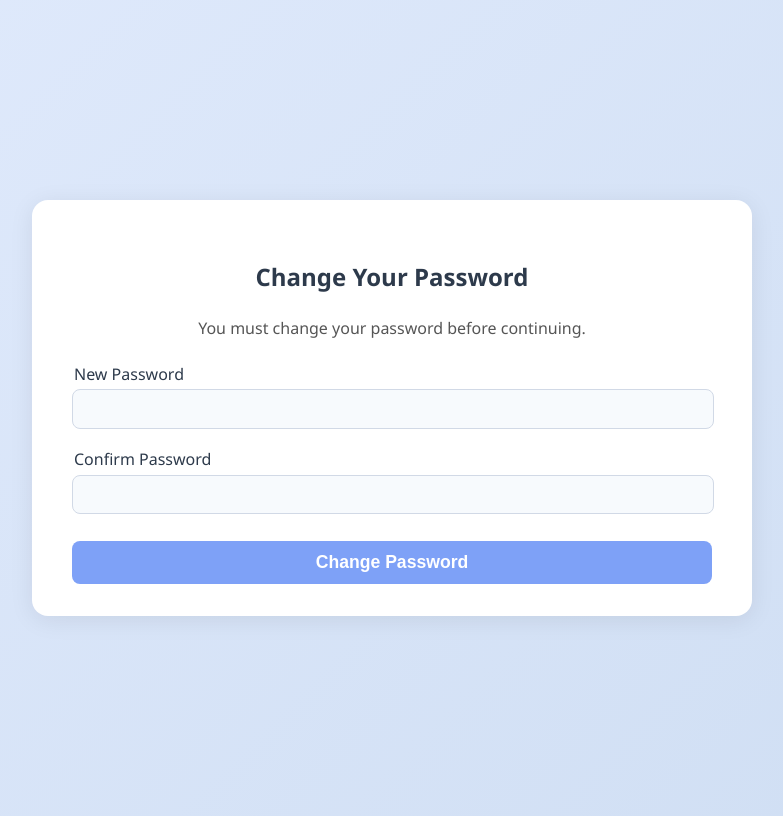
After one commit to 0101dusica/uks-docker-images, a Django app: page /change-password/ in a window 1280 px wide. The commit adds this page. Shown: the whole page, without its empty margins (248-1031 px from the left). Run offline with Django 4.2, Linux system fonts and the light colour scheme; the visitor is signed in with stand-in values (Sample User, id 1).

Commit message:
[M3-I12] Enforce password change on first superadmin login #12

```diff
--- a/uks-dockerhub/backend/config/settings/base.py
+++ b/uks-dockerhub/backend/config/settings/base.py
@@ -30,6 +30,7 @@ MIDDLEWARE = [
     'django.middleware.common.CommonMiddleware',
     'django.middleware.csrf.CsrfViewMiddleware',
     'django.contrib.auth.middleware.AuthenticationMiddleware',
+    'users.middleware.ForcePasswordChangeMiddleware',
     'django.contrib.messages.middleware.MessageMiddleware',
     'django.middleware.clickjacking.XFrameOptionsMiddleware',
 ]
--- a/uks-dockerhub/backend/frontend/templates/base.html
+++ b/uks-dockerhub/backend/frontend/templates/base.html
@@ -106,11 +106,13 @@
     {% block extra_head %}{% endblock %}
 </head>
     <body>
+        {% block logout_button %}
         {% if request.user.is_authenticated %}
         <div class="logout-link">
             <a href="{% url 'logout' %}">Logout</a>
         </div>
         {% endif %}
+        {% endblock %}
     {% block content %}{% endblock %}
 </body>
 </html>
--- /dev/null
+++ b/uks-dockerhub/backend/frontend/templates/force_password_change.html
@@ -0,0 +1,26 @@
+{% extends "base.html" %}
+{% block title %}Change Password{% endblock %}
+{% block logout_button %}{% endblock %}
+{% block content %}
+<div class="form-box">
+    <h2>Change Your Password</h2>
+    <p style="text-align:center; color:#555; margin-bottom:1.5rem;">
+        You must change your password before continuing.
+    </p>
+    <form method="post">
+        {% csrf_token %}
+        {% if error %}
+            <div class="errorlist">{{ error }}</div>
+        {% endif %}
+        <div class="form-group">
+            <label for="new_password">New Password</label>
+            <input type="password" name="new_password" id="new_password" required>
+        </div>
+        <div class="form-group">
+            <label for="confirm_password">Confirm Password</label>
+            <input type="password" name="confirm_password" id="confirm_password" required>
+        </div>
+        <button type="submit" class="submit-btn">Change Password</button>
+    </form>
+</div>
+{% endblock %}
--- a/uks-dockerhub/backend/frontend/urls.py
+++ b/uks-dockerhub/backend/frontend/urls.py
@@ -1,5 +1,5 @@
 from django.urls import path
-from .views import registration_view, registration_success_view, login_view, login_success_view, admin_dashboard_view, superadmin_dashboard_view, user_details_view, block_user_view, superadmin_user_details_view, superadmin_user_block_view, superadmin_admin_details_view, superadmin_admin_block_view, logout_view
+from .views import registration_view, registration_success_view, login_view, login_success_view, admin_dashboard_view, superadmin_dashboard_view, user_details_view, block_user_view, superadmin_user_details_view, superadmin_user_block_view, superadmin_admin_details_view, superadmin_admin_block_view, logout_view, force_password_change_view
 
 urlpatterns = [
     path('', registration_view, name='register'),
@@ -8,6 +8,7 @@ urlpatterns = [
     path('login/', login_view, name='login'),
     path('login/success/', login_success_view, name='login-success'),
     path('logout/', logout_view, name='logout'),
+    path('change-password/', force_password_change_view, name='force-password-change'),
     path('admin-dashboard/', admin_dashboard_view, name='admin-dashboard'),
     path('superadmin-dashboard/', superadmin_dashboard_view, name='superadmin-dashboard'),
     path('admin-dashboard/user/<int:user_id>/details/', user_details_view, name='user-details'),
--- a/uks-dockerhub/backend/frontend/views.py
+++ b/uks-dockerhub/backend/frontend/views.py
@@ -1,16 +1,17 @@
-from django.contrib.auth import logout
-# Logout view
+from django.contrib.auth import login, logout
+from django.contrib.auth.decorators import login_required
+from django.http import JsonResponse, HttpResponseForbidden
+from django.shortcuts import render, redirect
+from django.views.decorators.csrf import csrf_exempt
+
+from users.forms import CustomUserCreationForm, CustomLoginForm
+from users.models import User
+from users.permissions import admin_required, superadmin_required
+
+
 def logout_view(request):
     logout(request)
     return redirect('login')
-from users.permissions import superadmin_required
-from django.http import JsonResponse, HttpResponseForbidden
-from django.views.decorators.csrf import csrf_exempt
-from users.permissions import admin_required, superadmin_required
-from users.models import User
-from django.shortcuts import render, redirect
-from users.forms import CustomUserCreationForm, CustomLoginForm
-from django.contrib.auth import login
 
 def login_view(request):
     error = None
@@ -172,3 +173,27 @@ def superadmin_admin_block_view(request, admin_id):
         except User.DoesNotExist:
             return JsonResponse({'error': 'Admin not found'}, status=404)
     return HttpResponseForbidden()
+
+
+@login_required(login_url='login')
+def force_password_change_view(request):
+    error = None
+    if request.method == 'POST':
+        new_password = request.POST.get('new_password')
+        confirm_password = request.POST.get('confirm_password')
+        if not new_password or len(new_password) < 8:
+            error = 'Password must be at least 8 characters long.'
+        elif new_password != confirm_password:
+            error = 'Passwords do not match.'
+        else:
+            request.user.set_password(new_password)
+            request.user.must_change_password = False
+            request.user.save()
+            login(request, request.user)
+            if request.user.role == 'superadmin':
+                return redirect('superadmin-dashboard')
+            elif request.user.role == 'admin':
+                return redirect('admin-dashboard')
+            else:
+                return redirect('login-success')
+    return render(request, 'force_password_change.html', {'error': error})
--- /dev/null
+++ b/uks-dockerhub/backend/users/middleware.py
@@ -0,0 +1,15 @@
+from django.shortcuts import redirect
+from django.urls import reverse
+
+
+class ForcePasswordChangeMiddleware:
+    def __init__(self, get_response):
+        self.get_response = get_response
+
+    def __call__(self, request):
+        if request.user.is_authenticated and request.user.must_change_password:
+            allowed_paths = [reverse('force-password-change'), reverse('logout')]
+            if request.path not in allowed_paths:
+                return redirect('force-password-change')
+
+        return self.get_response(request)
--- a/uks-dockerhub/backend/users/models.py
+++ b/uks-dockerhub/backend/users/models.py
@@ -10,6 +10,7 @@ class User(AbstractUser):
         ('superadmin', 'Superadmin'),
     )
     role = models.CharField(max_length=20, choices=ROLE_CHOICES, default='user')
+    must_change_password = models.BooleanField(default=False)
 
     USERNAME_FIELD = 'username'
     REQUIRED_FIELDS = ['email']
--- a/uks-dockerhub/backend/users/superadmin_auto_create.py
+++ b/uks-dockerhub/backend/users/superadmin_auto_create.py
@@ -51,6 +51,7 @@ def create_superadmin(sender, **kwargs):
         last_name='Admin',
         role='superadmin',
         is_active=True,
+        must_change_password=True,
     )
     write_password_file(password)
     logger.info('Superadmin account created successfully on first startup.')
```
Also changed, not shown: uks-dockerhub/docs/superadmin-setup.md (added, +42 -0 lines), uks-dockerhub/backend/users/migrations/0002_user_must_change_password.py (added).
